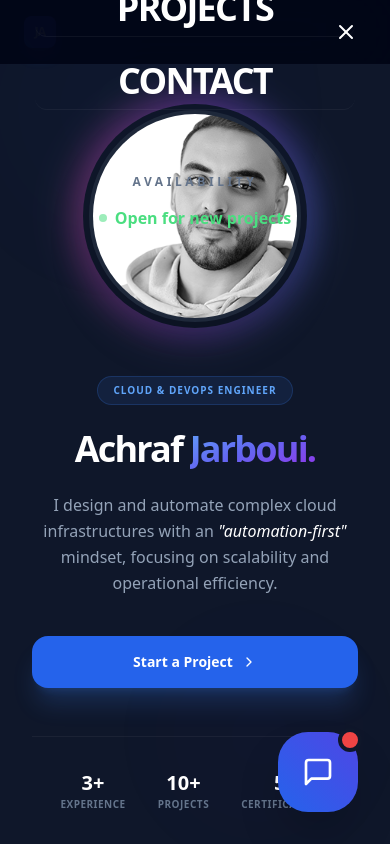
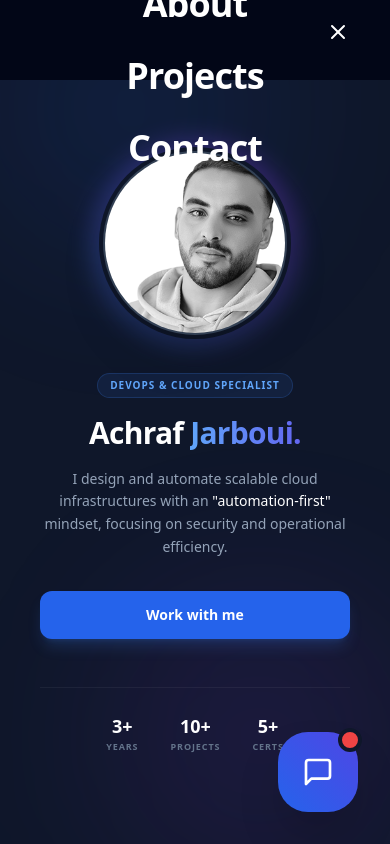
Before and after one commit to Achraf-JB/portfolio-achraf, a React (Vite) app in the folder client/: page / in a window 390 px wide. Both pictures are taken after a click on the button 346 px from the left and 31 px from the top of the page. Shown: the top 844 px of the page. Built offline with nearby package versions, Linux system fonts and the light colour scheme.

Commit message:
Restore desktop design and fix mobile navbar/visibility

```diff
--- a/client/src/App.jsx
+++ b/client/src/App.jsx
@@ -13,28 +13,21 @@ function App() {
   return (
     <div className="bg-slate-900 min-h-screen text-gray-200 font-sans selection:bg-blue-500 selection:text-white">
       {/* Navigation */}
-      <nav className="fixed top-0 w-full z-[100] bg-slate-900/80 backdrop-blur-xl border-b border-white/5 px-6 py-4 flex justify-between items-center h-16 md:h-20">
-        <div className="text-xl font-black text-white tracking-tighter flex items-center gap-2">
-          <div className="w-8 h-8 bg-gradient-to-tr from-blue-600 to-indigo-600 rounded-lg flex items-center justify-center text-xs shadow-lg shadow-blue-500/20">JA</div>
-          <span className="hidden xs:inline text-lg">Achraf Jarboui</span>
-        </div>
+      <nav className="fixed top-0 w-full z-[100] bg-slate-900/80 backdrop-blur-md border-b border-white/5 px-8 py-4 flex justify-between items-center h-16 md:h-20">
+        <div className="text-xl font-bold text-white tracking-wider">JA.</div>
 
         {/* Desktop Menu */}
-        <ul className="hidden md:flex items-center gap-8 text-sm font-bold text-slate-400">
-          <li><a href="#home" className="hover:text-blue-400 transition-colors uppercase tracking-widest text-[10px]">Home</a></li>
-          <li><a href="#about" className="hover:text-blue-400 transition-colors uppercase tracking-widest text-[10px]">About</a></li>
-          <li><a href="#projects" className="hover:text-blue-400 transition-colors uppercase tracking-widest text-[10px]">Projects</a></li>
-          <li>
-            <a href="#contact" className="px-6 py-2.5 bg-blue-600 text-white rounded-xl hover:bg-blue-500 transition-all shadow-lg shadow-blue-600/20 text-xs uppercase tracking-widest">
-              Let's Talk
-            </a>
-          </li>
+        <ul className="hidden md:flex gap-8 text-sm font-medium text-gray-300">
+          <li><a href="#home" className="hover:text-blue-400 transition-colors">Home</a></li>
+          <li><a href="#about" className="hover:text-blue-400 transition-colors">About</a></li>
+          <li><a href="#projects" className="hover:text-blue-400 transition-colors">Projects</a></li>
+          <li><a href="#contact" className="hover:text-blue-400 transition-colors">Contact</a></li>
         </ul>
 
         {/* Mobile Hamburger toggle */}
         <button
           onClick={() => setIsMenuOpen(!isMenuOpen)}
-          className="md:hidden relative z-[110] p-2 text-white hover:bg-white/10 rounded-xl transition-colors active:scale-90"
+          className="md:hidden p-2 text-white hover:bg-white/10 rounded-lg transition-colors z-[110]"
         >
           {isMenuOpen ? <Close size={24} /> : <Menu size={24} />}
         </button>
@@ -43,12 +36,12 @@ function App() {
         <AnimatePresence>
           {isMenuOpen && (
             <motion.div
-              initial={{ opacity: 0, scale: 0.95 }}
-              animate={{ opacity: 1, scale: 1 }}
-              exit={{ opacity: 0, scale: 0.95 }}
-              className="fixed inset-0 bg-slate-950/95 backdrop-blur-2xl z-[105] flex flex-col justify-center items-center p-8 md:hidden text-center"
+              initial={{ opacity: 0, x: '100%' }}
+              animate={{ opacity: 1, x: 0 }}
+              exit={{ opacity: 0, x: '100%' }}
+              transition={{ type: 'spring', damping: 25, stiffness: 200 }}
+              className="fixed inset-0 bg-slate-950 z-[105] p-10 flex flex-col justify-center items-center gap-8 md:hidden text-center"
             >
-              <div className="flex flex-col gap-4 w-full max-w-xs">
               {[
                 { name: 'Home', href: '#home' },
                 { name: 'About', href: '#about' },
@@ -57,30 +50,16 @@ function App() {
               ].map((item, i) => (
                 <motion.a
                   key={item.name}
-                    initial={{ opacity: 0, y: 15 }}
+                  initial={{ opacity: 0, y: 20 }}
                   animate={{ opacity: 1, y: 0 }}
-                    transition={{ delay: i * 0.05 }}
+                  transition={{ delay: i * 0.1 }}
                   onClick={() => setIsMenuOpen(false)}
                   href={item.href}
-                    className="text-4xl font-black text-white hover:text-blue-500 transition-colors tracking-tighter py-2 border-b border-white/5 active:bg-white/5 rounded-xl uppercase"
+                  className="text-4xl font-black text-white hover:text-blue-500 transition-colors tracking-tight"
                 >
                   {item.name}
                 </motion.a>
               ))}
-              </div>
-
-              <motion.div
-                initial={{ opacity: 0 }}
-                animate={{ opacity: 1 }}
-                transition={{ delay: 0.3 }}
-                className="mt-16 text-slate-500"
-              >
-                <div className="text-xs font-black uppercase tracking-[0.3em] mb-4">Availability</div>
-                <div className="flex items-center gap-2 justify-center text-green-400 font-bold">
-                  <div className="w-2 h-2 bg-green-400 rounded-full animate-pulse"></div>
-                  Open for new projects
-                </div>
-              </motion.div>
             </motion.div>
           )}
         </AnimatePresence>
--- a/client/src/components/Hero.jsx
+++ b/client/src/components/Hero.jsx
@@ -6,42 +6,28 @@ import { ChevronRight } from 'lucide-react';
 
 const Hero = () => {
     return (
-        <section id="home" className="min-h-screen flex flex-col md:flex-row items-center justify-center bg-slate-900 text-white p-6 md:p-12 relative overflow-hidden pt-24 md:pt-0">
+        <section id="home" className="min-h-screen flex flex-col md:flex-row items-center justify-center bg-slate-900 text-white p-6 md:p-12 relative overflow-hidden pt-20 md:pt-0">
             {/* Background decoration */}
             <div className="absolute top-0 left-0 w-full h-full overflow-hidden z-0 pointer-events-none">
-                <motion.div
-                    initial={{ opacity: 0, scale: 0.5 }}
-                    animate={{ opacity: 0.2, scale: 1.2 }}
-                    transition={{ duration: 4, repeat: Infinity, repeatType: "reverse" }}
-                    className="absolute top-[-5%] left-[-5%] w-[300px] md:w-[500px] h-[300px] md:h-[500px] bg-blue-600/20 rounded-full blur-[80px] md:blur-[120px]"
-                ></motion.div>
-                <motion.div
-                    initial={{ opacity: 0, scale: 0.5 }}
-                    animate={{ opacity: 0.2, scale: 1.1 }}
-                    transition={{ duration: 5, delay: 1, repeat: Infinity, repeatType: "reverse" }}
-                    className="absolute bottom-[-5%] right-[-5%] w-[300px] md:w-[500px] h-[300px] md:h-[500px] bg-purple-600/20 rounded-full blur-[80px] md:blur-[120px]"
-                ></motion.div>
+                <div className="absolute top-[-5%] left-[-5%] w-[300px] md:w-[600px] h-[300px] md:h-[600px] bg-blue-600/10 rounded-full blur-[80px] md:blur-[150px]"></div>
+                <div className="absolute bottom-[-5%] right-[-5%] w-[300px] md:w-[600px] h-[300px] md:h-[600px] bg-purple-600/10 rounded-full blur-[80px] md:blur-[150px]"></div>
             </div>
 
             {/* Photo Container */}
             <motion.div
-                initial={{ opacity: 0, scale: 0.8 }}
+                initial={{ opacity: 0, scale: 0.9 }}
                 animate={{ opacity: 1, scale: 1 }}
-                transition={{ duration: 0.8, ease: "easeOut" }}
-                className="z-10 md:w-1/2 flex justify-center mb-12 md:mb-0 order-1 md:order-2"
+                transition={{ duration: 0.8 }}
+                className="z-10 md:w-5/12 flex justify-center mb-8 md:mb-0 order-1 md:order-2"
             >
                 <div className="relative group">
-                    <motion.div
-                        animate={{ rotate: 360 }}
-                        transition={{ duration: 15, repeat: Infinity, ease: "linear" }}
-                        className="absolute inset-[-10px] rounded-full bg-gradient-to-tr from-blue-500 via-purple-500 to-pink-500 blur-lg opacity-40 group-hover:opacity-70 transition-opacity"
-                    ></motion.div>
-                    <div className="relative w-56 h-56 sm:w-64 sm:h-64 md:w-80 md:h-80 lg:w-[400px] lg:h-[400px] rounded-full p-1.5 bg-slate-900">
-                        <div className="w-full h-full rounded-full overflow-hidden bg-slate-800 border-4 border-slate-800/50 shadow-2xl">
+                    <div className="absolute inset-[-8px] rounded-full bg-gradient-to-tr from-blue-500 to-purple-600 blur-md opacity-30 group-hover:opacity-50 transition-opacity"></div>
+                    <div className="relative w-48 h-48 sm:w-56 sm:h-56 md:w-72 md:h-72 lg:w-80 lg:h-80 rounded-full p-1 bg-slate-900">
+                        <div className="w-full h-full rounded-full overflow-hidden bg-slate-800 border-2 border-slate-700 shadow-2xl">
                             <img
                                 src={profileImg}
                                 alt={resume.personal.name}
-                                className="w-full h-full object-cover grayscale group-hover:grayscale-0 transition-all duration-700 scale-110"
+                                className="w-full h-full object-cover scale-105 grayscale hover:grayscale-0 transition-all duration-700"
                             />
                         </div>
                     </div>
@@ -49,62 +35,61 @@ const Hero = () => {
             </motion.div>
 
             {/* Text Content */}
-            <div className="z-10 md:w-1/2 text-center md:text-left order-2 md:order-1 px-2 md:px-0">
+            <div className="z-10 md:w-7/12 text-center md:text-left order-2 md:order-1 px-4 md:px-0 lg:pl-12">
                 <motion.div
-                    initial={{ opacity: 0, y: 15 }}
+                    initial={{ opacity: 0, y: 10 }}
                     animate={{ opacity: 1, y: 0 }}
                     transition={{ delay: 0.2 }}
                 >
-                    <span className="inline-block px-4 py-1.5 bg-blue-500/10 text-blue-400 rounded-full text-[10px] md:text-xs font-black uppercase tracking-widest border border-blue-500/20 mb-6">
-                        Cloud & DevOps Engineer
+                    <span className="inline-block px-3 py-1 bg-blue-500/10 text-blue-400 rounded-full text-[10px] md:text-xs font-bold uppercase tracking-widest border border-blue-500/20 mb-4">
+                        DevOps & Cloud Specialist
                     </span>
                 </motion.div>
 
                 <motion.h1
-                    initial={{ opacity: 0, y: 15 }}
+                    initial={{ opacity: 0, y: 10 }}
                     animate={{ opacity: 1, y: 0 }}
-                    transition={{ delay: 0.4 }}
-                    className="text-[2.25rem] sm:text-5xl md:text-7xl lg:text-8xl font-black mb-6 tracking-tighter leading-[1.1] text-white"
+                    transition={{ delay: 0.3 }}
+                    className="text-3xl sm:text-5xl md:text-6xl lg:text-7xl font-black mb-4 tracking-tight leading-tight text-white"
                 >
-                    Achraf <span className="bg-clip-text text-transparent bg-gradient-to-br from-blue-400 via-indigo-500 to-purple-600">Jarboui.</span>
+                    Achraf <span className="bg-clip-text text-transparent bg-gradient-to-r from-blue-400 to-indigo-500">Jarboui.</span>
                 </motion.h1>
 
                 <motion.p
-                    initial={{ opacity: 0, y: 15 }}
+                    initial={{ opacity: 0, y: 10 }}
                     animate={{ opacity: 1, y: 0 }}
-                    transition={{ delay: 0.6 }}
-                    className="text-base md:text-lg lg:text-xl text-slate-400 mb-10 font-medium leading-relaxed max-w-lg mx-auto md:mx-0"
+                    transition={{ delay: 0.4 }}
+                    className="text-sm md:text-base lg:text-lg text-slate-400 mb-8 font-medium leading-relaxed max-w-lg mx-auto md:mx-0"
                 >
-                    I design and automate complex cloud infrastructures with an <span className="text-white italic">"automation-first"</span> mindset, focusing on scalability and operational efficiency.
+                    I design and automate scalable cloud infrastructures with an <span className="text-white">"automation-first"</span> mindset, focusing on security and operational efficiency.
                 </motion.p>
 
                 <motion.div
-                    initial={{ opacity: 0, y: 15 }}
+                    initial={{ opacity: 0, y: 10 }}
                     animate={{ opacity: 1, y: 0 }}
-                    transition={{ delay: 0.7 }}
-                    className="flex flex-col sm:flex-row gap-4 justify-center md:justify-start items-center"
+                    transition={{ delay: 0.5 }}
+                    className="flex flex-col sm:flex-row gap-4 justify-center md:justify-start"
                 >
-                    <a href="#contact" className="w-full sm:w-auto flex items-center justify-center px-10 py-4 bg-blue-600 text-white rounded-2xl font-black text-sm hover:bg-blue-500 transition-all shadow-xl shadow-blue-500/20 active:scale-95">
-                        Start a Project
-                        <ChevronRight className="ml-2 w-4 h-4" />
+                    <a href="#contact" className="px-8 py-3.5 bg-blue-600 text-white rounded-xl font-bold text-sm hover:bg-blue-500 transition-all shadow-lg shadow-blue-500/20">
+                        Work with me
                     </a>
                 </motion.div>
 
-                {/* Simplified Mobile Stats */}
+                {/* Hero Stats */}
                 <motion.div
                     initial={{ opacity: 0 }}
                     animate={{ opacity: 1 }}
-                    transition={{ delay: 0.9 }}
-                    className="mt-12 pt-8 border-t border-white/5 flex gap-8 md:gap-12 justify-center md:justify-start"
+                    transition={{ delay: 0.6 }}
+                    className="mt-12 pt-6 border-t border-white/5 flex gap-8 md:gap-10 justify-center md:justify-start"
                 >
                     {[
-                        { val: '3+', label: 'Experience' },
+                        { val: '3+', label: 'Years' },
                         { val: '10+', label: 'Projects' },
-                        { val: '5+', label: 'Certifications' }
+                        { val: '5+', label: 'certs' }
                     ].map((stat, i) => (
                         <div key={i}>
-                            <div className="text-xl md:text-2xl font-black text-white">{stat.val}</div>
-                            <div className="text-[10px] text-slate-500 font-bold uppercase tracking-wider">{stat.label}</div>
+                            <div className="text-lg md:text-xl font-bold text-white">{stat.val}</div>
+                            <div className="text-[9px] text-slate-500 font-bold uppercase tracking-widest">{stat.label}</div>
                         </div>
                     ))}
                 </motion.div>
```
Lines whose indentation alone changed are shown as unchanged.
